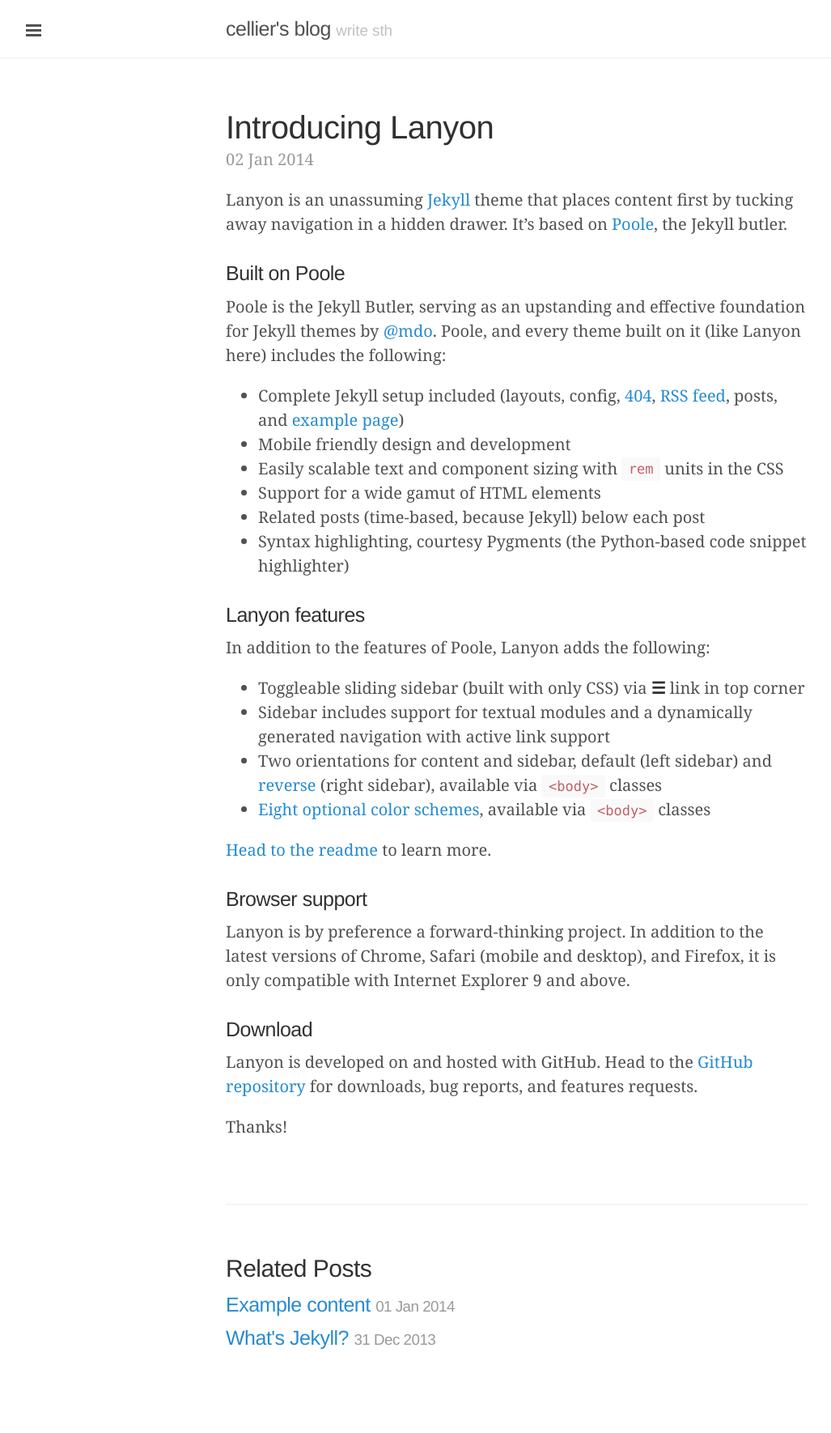
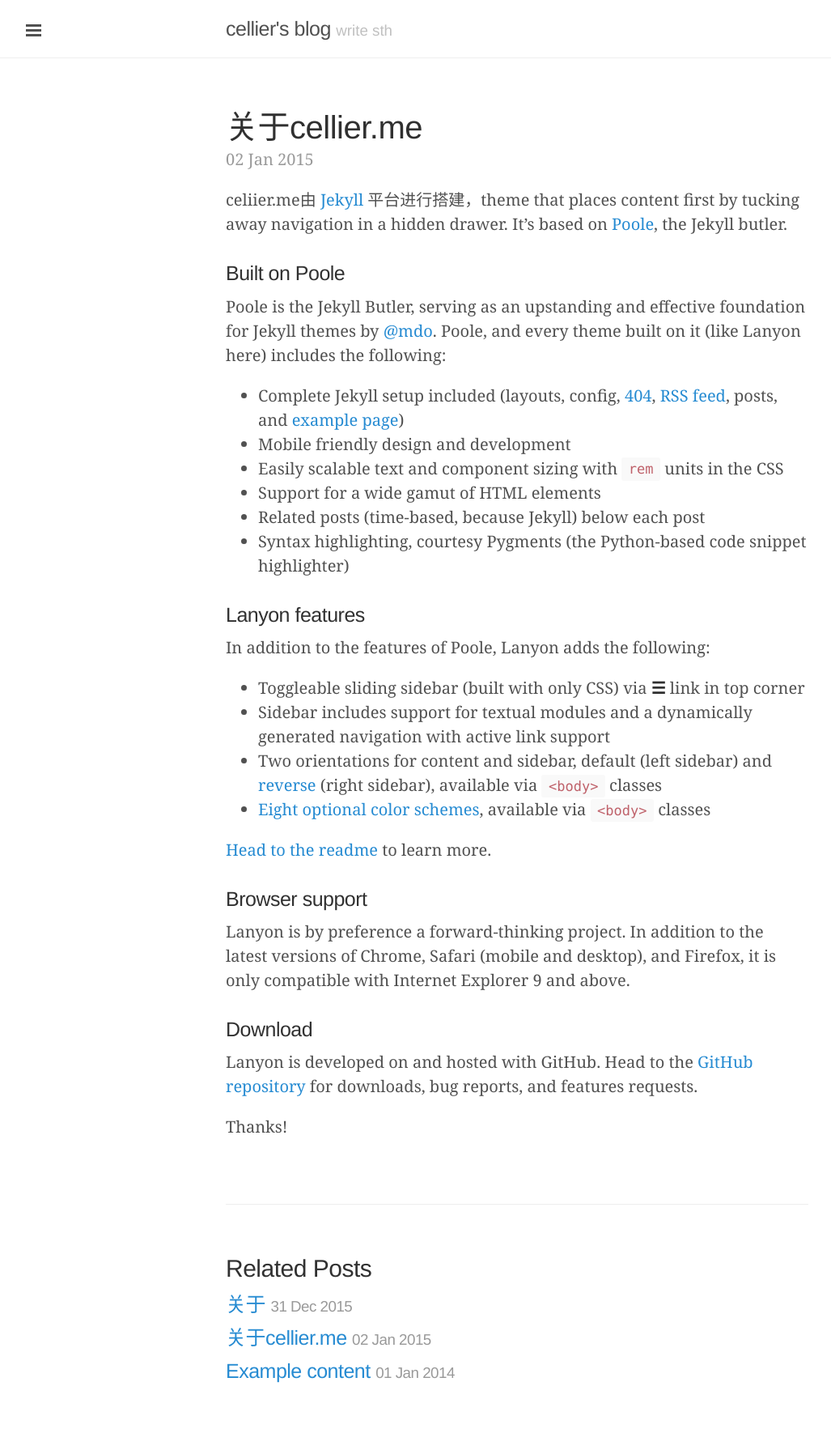
Before and after one commit to cellier/cellier.github.io, a Jekyll site: the page built from _posts/2015-01-02-introducing-cellier-blog.md, in a window 1280 px wide. Shown: the whole page at 81% size, without its empty margins (1-1028 px from the left). Built offline with Jekyll 4.4.1, drawn with Linux system fonts in a browser that asks for light colours; some web fonts are replaced; Markdown is read by kramdown in place of the engine named in the settings; comment, search, counter and statistics services are not loaded; before the commit the page ends 1728 px from its top, so only the background shows below that.

Commit message:
更新试样文章

```diff
--- a/_posts/2014-01-02-introducing-lanyon.md
+++ b/_posts/2015-01-02-introducing-cellier-blog.md
@@ -1,9 +1,9 @@
 ---
 layout: post
-title: Introducing Lanyon
+title: 关于cellier.me
 ---
 
-Lanyon is an unassuming [Jekyll](http://jekyllrb.com) theme that places content first by tucking away navigation in a hidden drawer. It's based on [Poole](http://getpoole.com), the Jekyll butler.
+celiier.me由 [Jekyll](http://jekyllrb.com) 平台进行搭建，theme that places content first by tucking away navigation in a hidden drawer. It's based on [Poole](http://getpoole.com), the Jekyll butler.
 
 ### Built on Poole
 
--- a/_posts/2013-12-31-whats-jekyll.md
+++ b/_posts/2015-12-31-关于.md
@@ -1,6 +1,6 @@
 ---
 layout: post
-title: What's Jekyll?
+title: 关于
 ---
 
 [Jekyll](http://jekyllrb.com) is a static site generator, an open-source tool for creating simple yet powerful websites of all shapes and sizes. From [the project's readme](https://github.com/mojombo/jekyll/blob/master/README.markdown):
```
Also changed, not shown: _posts/2015-01-02-introducing-cellier-blog副本.md (added, +38 -0 lines).
